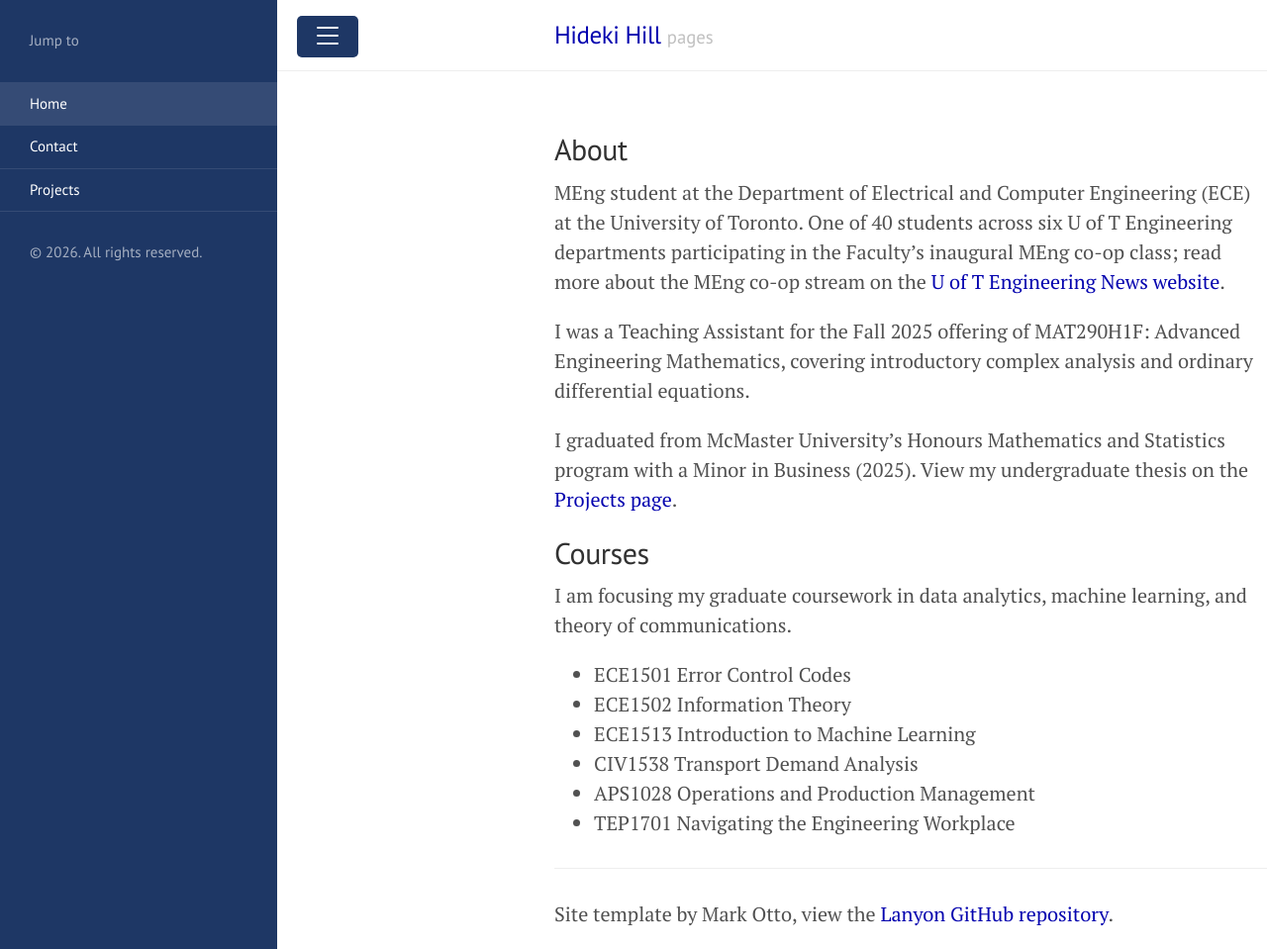
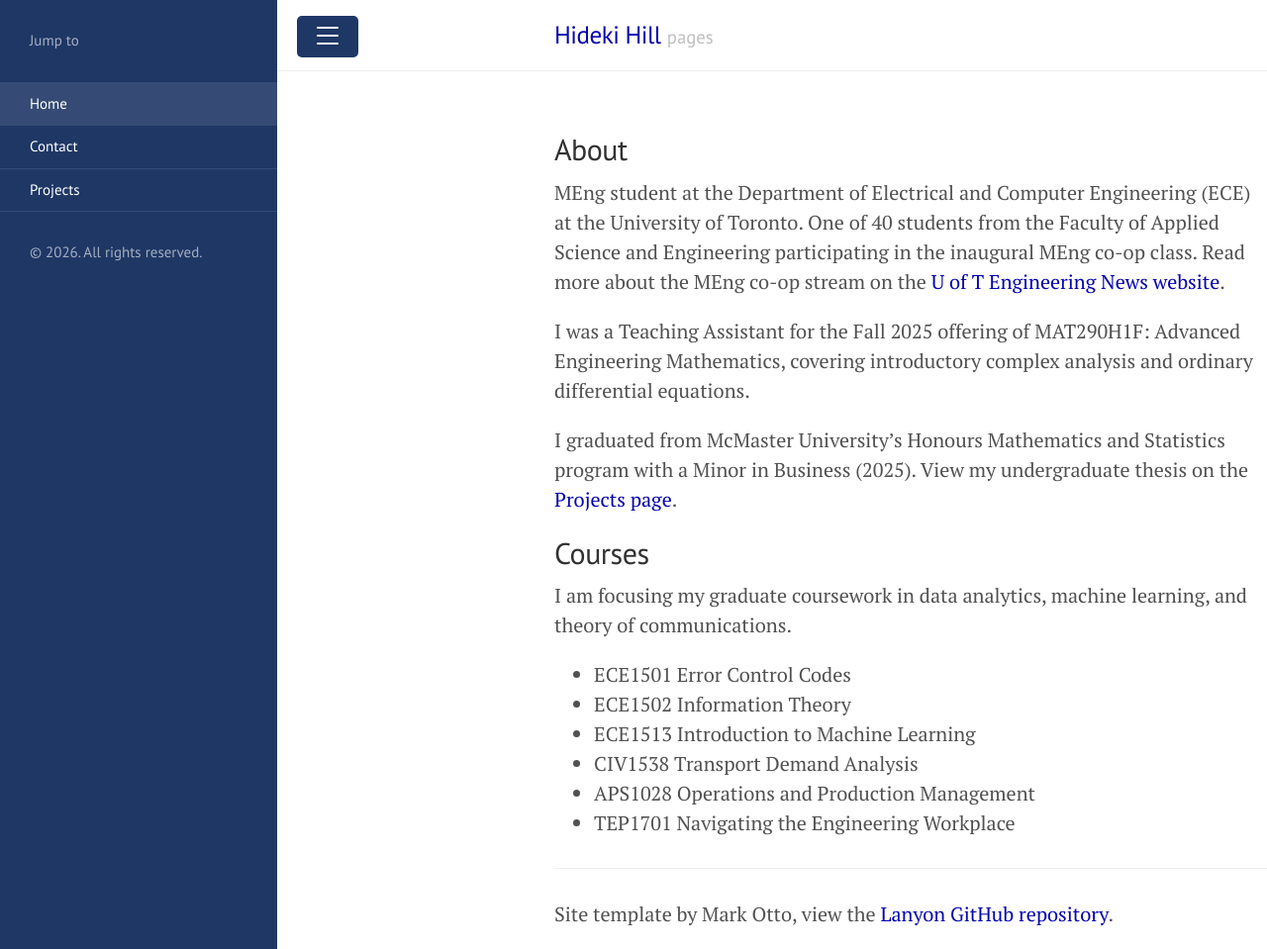
Before and after one commit to hidekihill/hidekihill.github.io, a Jekyll site: the page built from index.md, in a window 1280 px wide and 959 px high. Shown: the whole window at 99% size. Built offline with Jekyll 4.4.1, drawn with Linux system fonts in a browser that asks for light colours.

Commit message:
Update index.md

```diff
--- a/index.md
+++ b/index.md
@@ -3,7 +3,7 @@ layout: default
 title: Home
 ---
 ## About
-MEng student at the Department of Electrical and Computer Engineering (ECE) at the University of Toronto. One of 40 students across six U of T Engineering departments participating in the Faculty's inaugural MEng co-op class; read more about the MEng co-op stream on the [U of T Engineering News website](https://news.engineering.utoronto.ca/new-meng-co-op-program-expands-opportunities-for-graduate-students-to-gain-on-the-job-experience/).
+MEng student at the Department of Electrical and Computer Engineering (ECE) at the University of Toronto. One of 40 students from the Faculty of Applied Science and Engineering participating in the inaugural MEng co-op class. Read more about the MEng co-op stream on the [U of T Engineering News website](https://news.engineering.utoronto.ca/new-meng-co-op-program-expands-opportunities-for-graduate-students-to-gain-on-the-job-experience/).
 
 I was a Teaching Assistant for the Fall 2025 offering of MAT290H1F: Advanced Engineering Mathematics, covering introductory complex analysis and ordinary differential equations.
 
```
